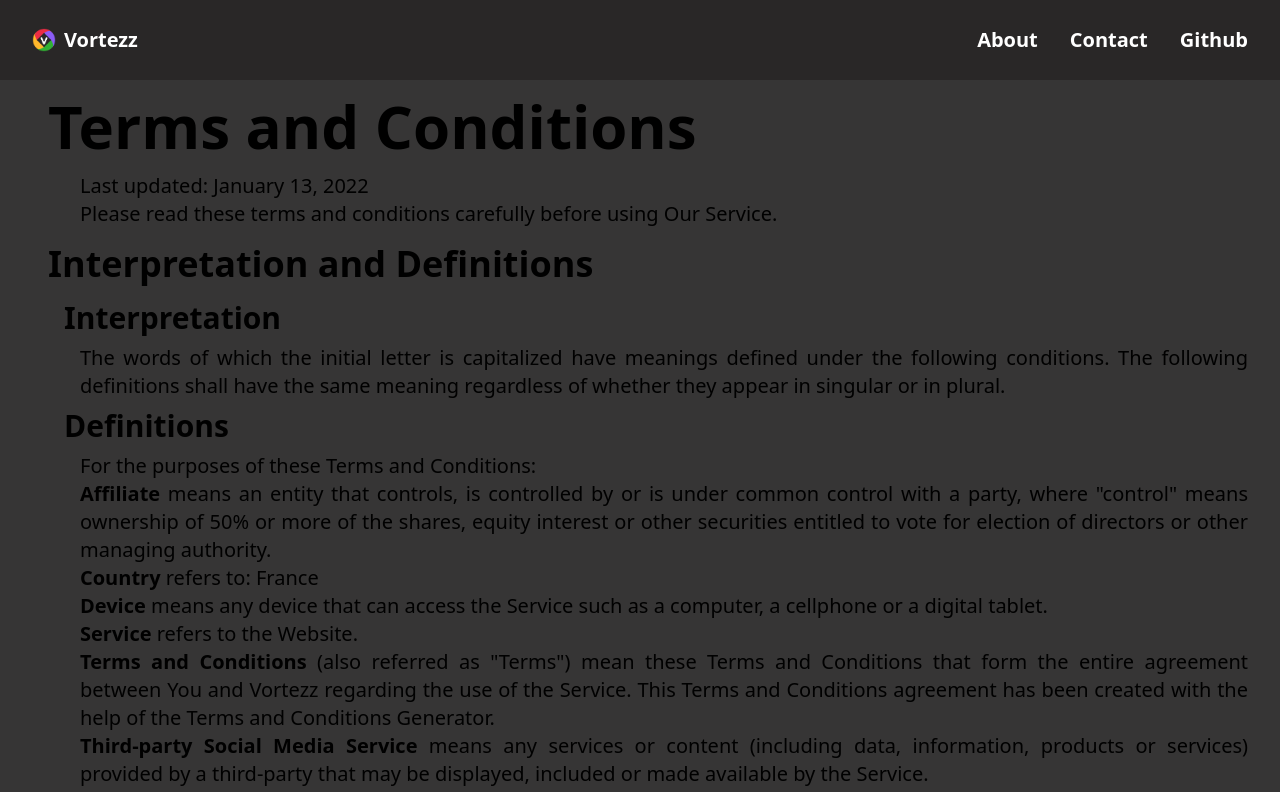
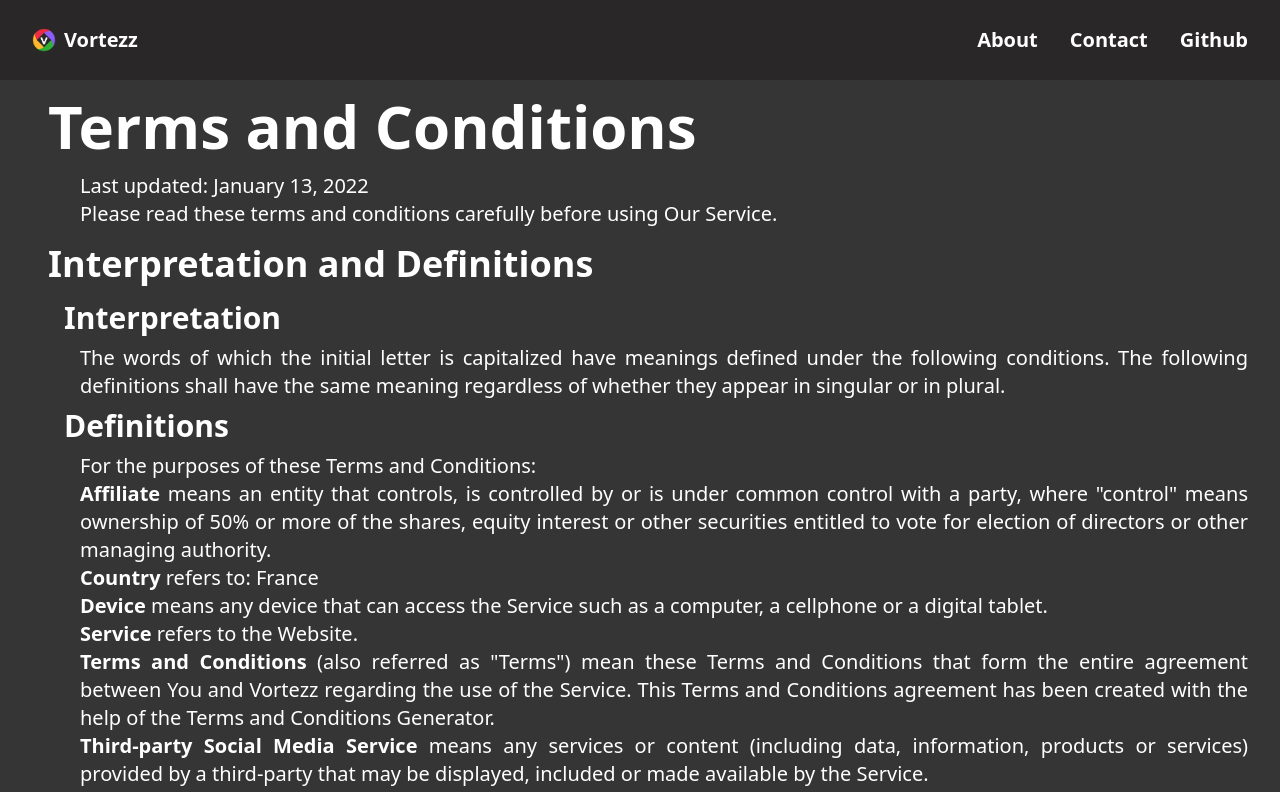
Before and after one commit to Vortezz/vortezz-dev, a React (Create React App) app: page /terms in a window 1280 px wide. Shown: the top 792 px of the page. Built offline with nearby package versions, Linux system fonts and the light colour scheme.

Commit message:
fix: text in terms

```diff
--- a/src/pages/Terms.tsx
+++ b/src/pages/Terms.tsx
@@ -5,7 +5,7 @@ import Wave from "../components/Wave";
 
 export default function Terms() {
     return (
-        <div className="w-full bg-vortezz-gray2 min-h-[calc(90%)] text-white text-justify">
+        <div className="w-full bg-vortezz-gray2 min-h-[calc(90%)] text-vortezz-white text-justify">
             <Navbar />
             <div className="w-[calc(95%)] m-auto">
                 <h2 className="text-2xl sm:text-3xl md:text-4xl lg:text-5xl xl:text-6xl 2xl:text-7xl font-extrabold m-4">Terms and Conditions</h2>
```
